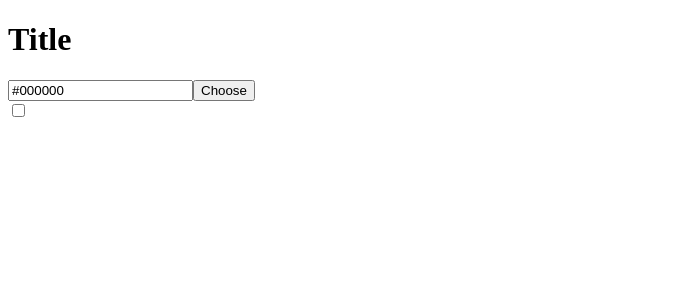
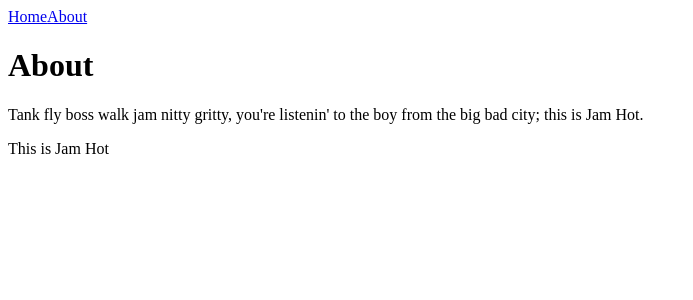
Before and after one commit to Asday/server-side-rendering-exploration, a React (Create React App) app: page /about in a window 1280 px wide. Shown: the top 300 px of the page, without its empty margins (0-693 px from the left). Built offline with nearby package versions, Linux system fonts and the light colour scheme.

Commit message:
Installed and implemented `react-router`.

```diff
--- a/package.json
+++ b/package.json
@@ -6,10 +6,13 @@
     "node": "^10"
   },
   "dependencies": {
+    "connected-react-router": "^4.3.0",
     "lodash": "^4.17.10",
     "react": "^16.4.1",
     "react-dom": "^16.4.1",
     "react-redux": "^5.0.7",
+    "react-router": "^4.3.1",
+    "react-router-dom": "^4.3.1",
     "react-scripts": "1.1.4",
     "redux": "^4.0.0",
     "redux-thunk": "^2.3.0",
--- /dev/null
+++ b/src/client/components/About.js
@@ -0,0 +1,14 @@
+import React from 'react'
+
+export default class About extends React.Component {
+  render = () => (
+    <div>
+      <h1>About</h1>
+      <p>
+        Tank fly boss walk jam nitty gritty, you're listenin' to the
+         boy from the big bad city; this is Jam Hot.
+      </p>
+      <p>This is Jam Hot</p>
+    </div>
+  )
+}
--- /dev/null
+++ b/src/client/components/App.js
@@ -0,0 +1,21 @@
+import React from 'react'
+
+import { Route, Switch } from 'react-router'
+
+import About from 'components/About'
+import HeaderNav from 'components/HeaderNav'
+import NotFound from 'components/NotFound'
+import Home from 'containers/Home'
+
+export default class App extends React.Component {
+  render = () => (
+    <div>
+      <HeaderNav />
+      <Switch>
+        <Route exact path="/" component={Home} />
+        <Route path="/about" component={About} />
+        <Route component={NotFound} />
+      </Switch>
+    </div>
+  )
+}
--- /dev/null
+++ b/src/client/components/HeaderNav.js
@@ -0,0 +1,12 @@
+import React from 'react'
+
+import { Link } from 'react-router-dom'
+
+export default class HeaderNav extends React.Component {
+  render = () => (
+    <header>
+      <Link to="/">Home</Link>
+      <Link to="/about">About</Link>
+    </header>
+  )
+}
--- /dev/null
+++ b/src/client/components/NotFound.js
@@ -0,0 +1,7 @@
+import React from 'react'
+
+export default class NotFound extends React.Component {
+  render = () => (
+    <h1>404 dude</h1>
+  )
+}
--- a/src/client/store.js
+++ b/src/client/createStore.js
@@ -1,3 +1,4 @@
+import { connectRouter, routerMiddleware } from 'connected-react-router'
 import { applyMiddleware, combineReducers, compose, createStore } from 'redux'
 import thunk from 'redux-thunk'
 
@@ -13,7 +14,7 @@ const rootReducer = combineReducers({
   theme,
 })
 
-export default createStore(
-  rootReducer,
-  composeEnhancers(applyMiddleware(thunk)),
+export default (history) => createStore(
+  connectRouter(history)(rootReducer),
+  composeEnhancers(applyMiddleware(routerMiddleware(history), thunk)),
 )
--- a/src/client/index.js
+++ b/src/client/index.js
@@ -1,17 +1,23 @@
 import React from 'react'
 import ReactDOM from 'react-dom'
 
+import { ConnectedRouter } from 'connected-react-router'
+import { createBrowserHistory } from 'history'
 import { Provider } from 'react-redux'
 
-import Home from 'containers/Home'
+import App from 'components/App'
 
 import registerServiceWorker from 'registerServiceWorker'
-import store from 'store'
+import createStore from 'createStore'
+
+const history = createBrowserHistory()
 
 const boot = () => {
   ReactDOM.render(
-    <Provider store={store}>
-      <Home />
+    <Provider store={createStore(history)}>
+      <ConnectedRouter history={history}>
+        <App />
+      </ConnectedRouter>
     </Provider>,
     document.getElementById('root'),
   )
```
Also changed, not shown: src/client/createHistory.js (added), 2 other files (tests, documents, lock files or other folders).
